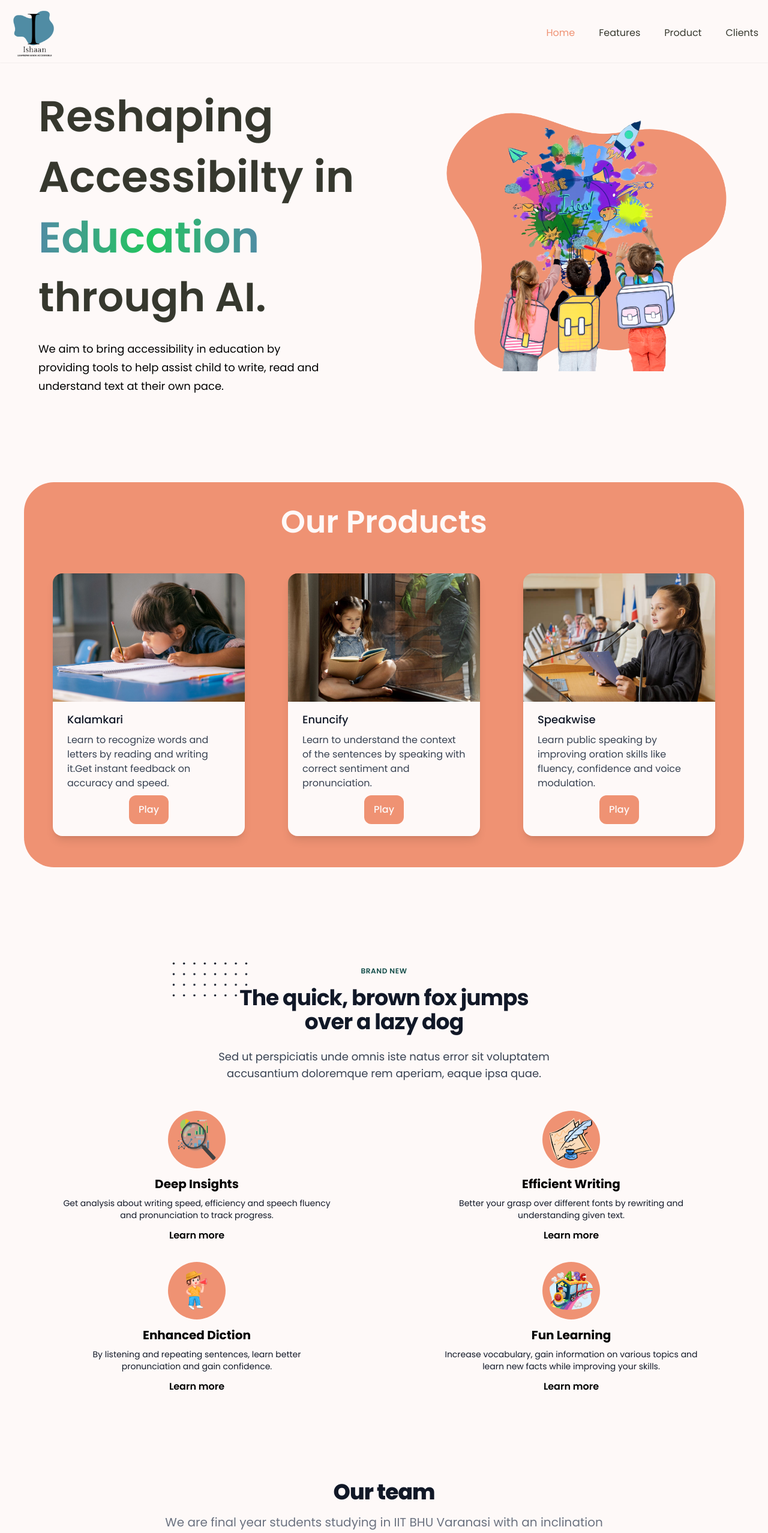
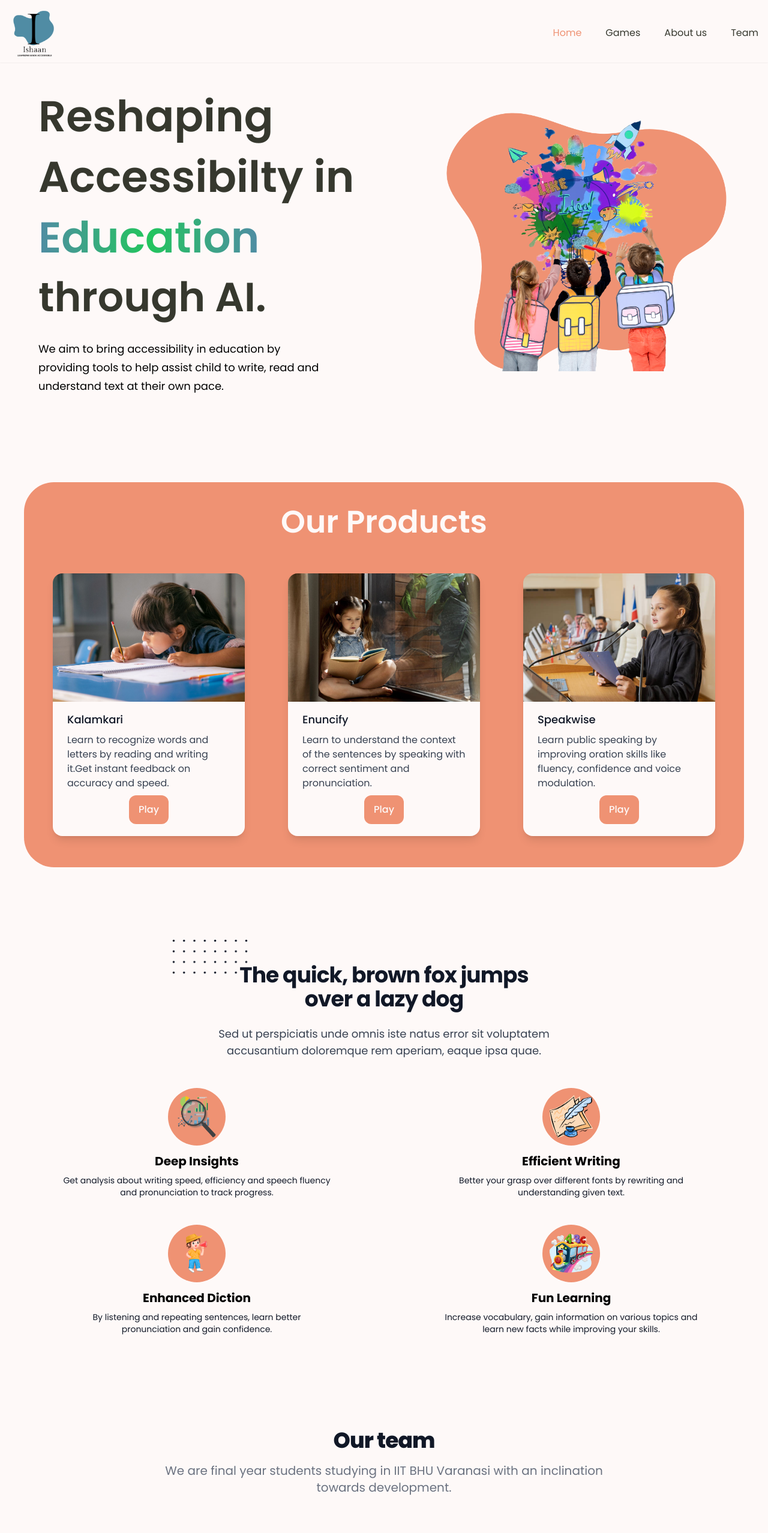
Before and after one commit to siddhijain2/copyIshaan, a React (Create React App) app: page / in a window 1280 px wide. Shown: the top 2556 px of the page at 60% size. Built offline with nearby package versions, Linux system fonts and the light colour scheme.

Commit message:
updated section scroll

```diff
--- a/src/components/Home/About.jsx
+++ b/src/components/Home/About.jsx
@@ -3,13 +3,8 @@
 
 const About = () => {
     return (
-      <div className="px-4 py-16 mx-auto sm:max-w-xl md:max-w-full lg:max-w-screen-xl md:px-24 lg:px-8 lg:py-20">
+      <div className="px-4 py-16 mx-auto sm:max-w-xl md:max-w-full lg:max-w-screen-xl md:px-24 lg:px-8 lg:py-20" id="features">
         <div className="max-w-xl mb-10 md:mx-auto sm:text-center lg:max-w-2xl md:mb-12">
-          <div>
-            <p className="inline-block px-3 py-px mb-4 text-xs font-semibold tracking-wider text-teal-900 uppercase rounded-full bg-teal-accent-400">
-              Brand new
-            </p>
-          </div>
           <h2 className="max-w-lg mb-6 text-3xl font-bold leading-none tracking-tight text-gray-900 sm:text-4xl md:mx-auto">
             <span className="relative inline-block">
               <svg
--- a/src/components/Home/FeatureCard.jsx
+++ b/src/components/Home/FeatureCard.jsx
@@ -9,13 +9,6 @@
             <p className="mb-3 text-sm text-gray-900 ">
               {content}
             </p>
-            <a
-              href="/"
-              aria-label=""
-              className="inline-flex items-center font-semibold transition-colors duration-200 text-deep-purple-accent-400 hover:text-deep-purple-800"
-            >
-              Learn more
-            </a>
           </div>
     );
 };
--- a/src/components/Home/Hero.jsx
+++ b/src/components/Home/Hero.jsx
@@ -3,13 +3,8 @@
 
 const Hero = () => {
   return (
-    <section
-      id="home"
-      className={`flex md:flex-row flex-col mt-20 sm:py-16 py-3 pr-5`}
-    >
-      <div
-        className={`flex-1 ${styles.flexStart} flex-col xl:px-0 sm:px-16 px-6`}
-      >
+    <section className={`flex md:flex-row flex-col mt-20 sm:py-16 py-3 pr-5`}>
+      <div className={`flex-1 ${styles.flexStart} flex-col xl:px-0 sm:px-16 px-6`}>
         <div className="flex flex-row justify-between items-center w-full">
           <h1 className="flex-1 font-poppins font-semibold xl:text-[92px] ss:text-[72px] text-[42px] text-BlackOlive ss:leading-[100.8px] leading-[75px]">
             Reshaping Accessibilty in
--- a/src/components/Navbar.jsx
+++ b/src/components/Navbar.jsx
@@ -36,7 +36,7 @@
         <div
           className={`${
             !toggle ? "hidden" : "flex"
-          } p-6 bg-AirForceBlue text-black absolute top-20 right-0 mx-4 mt-6 min-w-[90%] rounded-xl sidebar`}
+          } p-6 bg-Tomato text-black absolute top-20 right-0 mx-4 mt-6 min-w-[90%] rounded-xl sidebar`}
         >
           <ul className="list-none flex justify-end items-start flex-1 flex-col">
             {navLinks.map((nav, index) => (
--- a/src/components/ScrollToTop.jsx
+++ b/src/components/ScrollToTop.jsx
@@ -36,7 +36,7 @@
         onClick={scrollToTop}
         className={classNames(
           isVisible ? 'opacity-100' : 'opacity-0',
-          'bg-pink-600 hover:bg-pink-700 focus:ring-pink-500 inline-flex items-center rounded-full p-3 text-white shadow-sm transition-opacity focus:outline-none focus:ring-2 focus:ring-offset-2',
+          'bg-DarkRed inline-flex items-center rounded-full p-3 text-white outline-offset-2 outline-primary',
         )}
       >
         <BiArrowFromBottom className="h-6 w-6" aria-hidden="true" />
--- a/src/constants/index.js
+++ b/src/constants/index.js
@@ -6,16 +6,16 @@
     title: "Home",
   },
   {
-    id: "features",
-    title: "Features",
+    id: "games",
+    title: "Games",
   },
   {
-    id: "product",
-    title: "Product",
+    id: "features",
+    title: "About us",
   },
   {
-    id: "clients",
-    title: "Clients",
+    id: "team",
+    title: "Team",
   },
 ];
 
--- a/src/pages/Home.jsx
+++ b/src/pages/Home.jsx
@@ -7,12 +7,12 @@
 function Home() {
   return (
     <>
-      <div className={`bg-primary ${styles.flexStart}`}>
+      <div className={`bg-primary ${styles.flexStart}`} id="home">
         <div className={`${styles.boxWidth}`}>
           <Hero />
         </div>
       </div>
-      <div class="container mx-auto my-20 p-4 bg-Tomato rounded-[50px] ">
+      <div class="container mx-auto my-20 p-4 bg-Tomato rounded-[50px]" id="games">
         <h1 className="flex flex-wrap justify-center font-semibold xl:text-[72px] ss:text-[52px] text-[32px] text-primary ss:leading-[100.8px] leading-[75px]">
           Our Products
         </h1>
@@ -23,7 +23,7 @@
         </div>
       </div>
       <About />
-      <div class={`${styles.boxWidth} `}>
+      <div class={`${styles.boxWidth} `} id="team">
           <div class="py-8 px-4 mx-auto max-w-screen-xl text-center lg:py-16 lg:px-6 ">
             <div class="mx-auto mb-8 max-w-screen-sm lg:mb-16">
               <h2 class="mb-4 text-4xl tracking-tight font-extrabold text-gray-900 ">
--- a/tailwind.config.js
+++ b/tailwind.config.js
@@ -13,7 +13,8 @@
         BlackOlive:"#36382E",
         SeaGreen:"#0A8754",
         DelftBlue:"#1D3461",
-        ChiliRed: "#EF846B"
+        ChiliRed: "#EF846B",
+        DarkRed: "#ff6347",
       },
       fontFamily: {
         poppins: ["Poppins", "sans-serif"],
```
